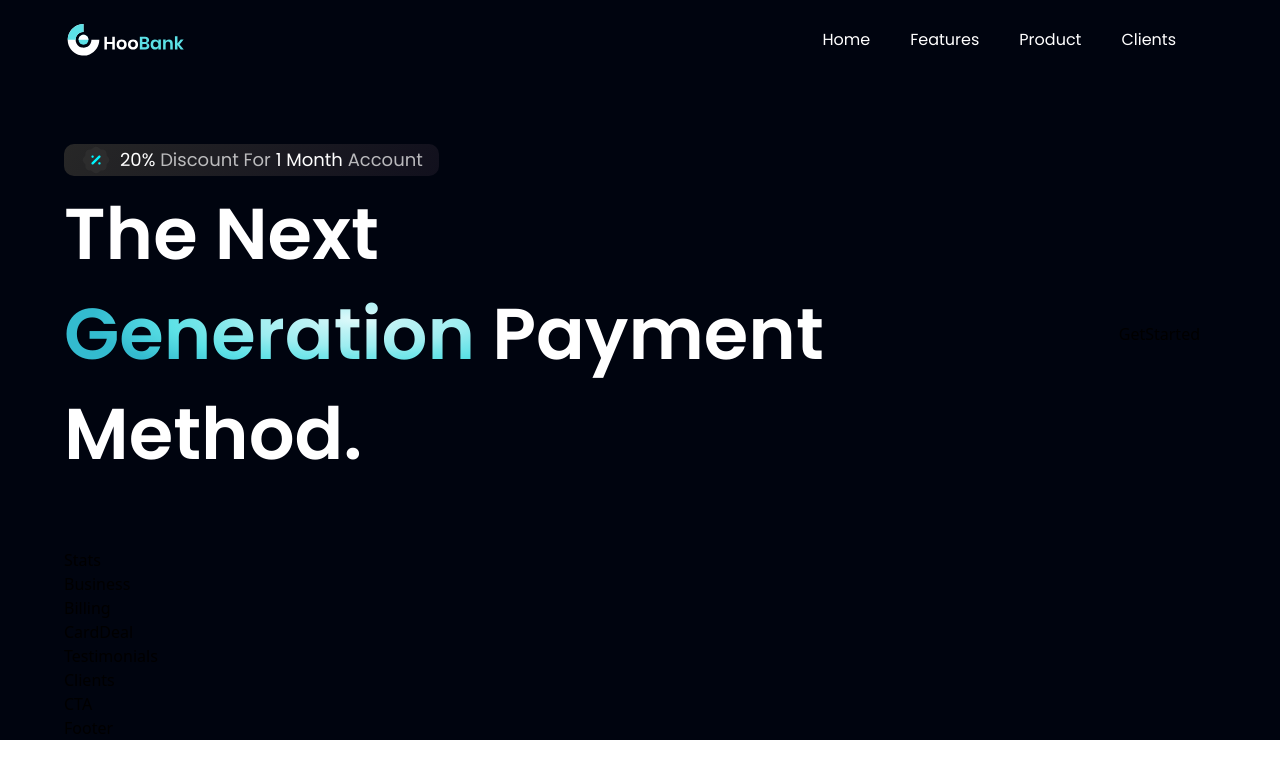
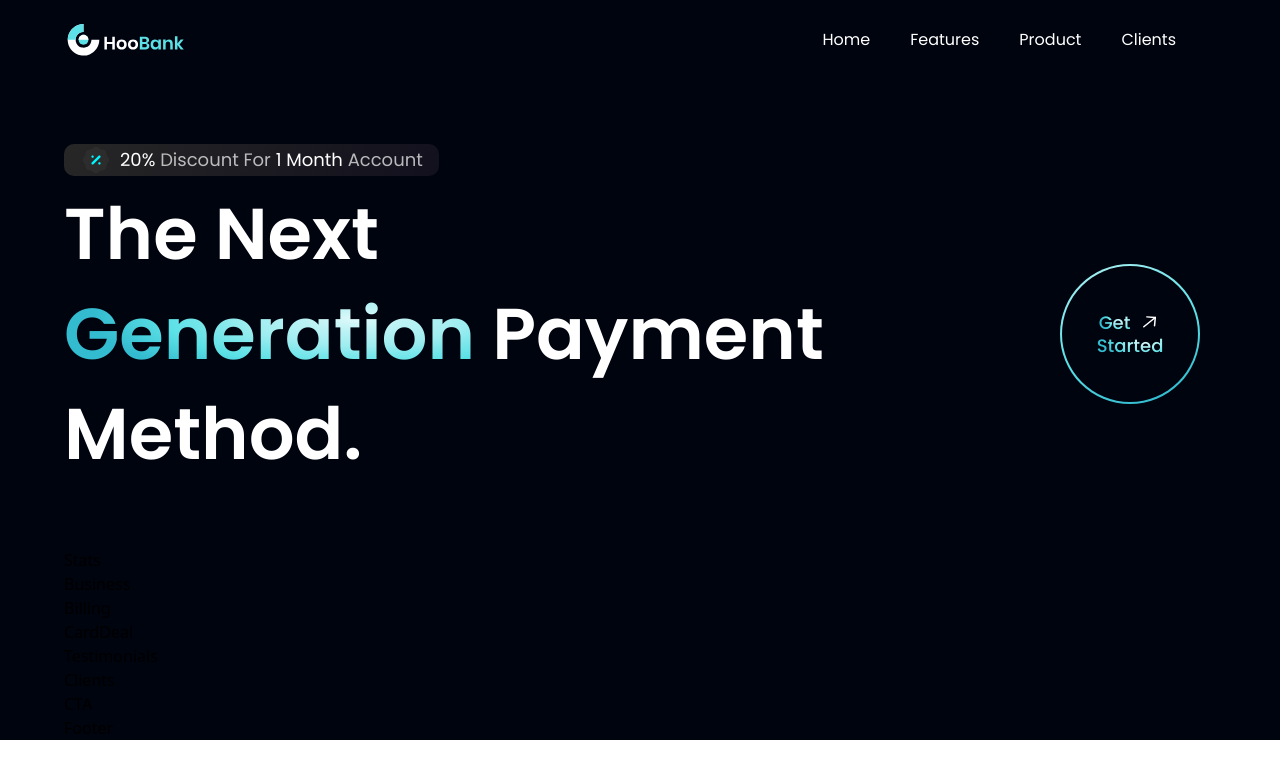
Before and after one commit to icuestiona/bank_modern_app, a React (Vite) app in the folder bank_modern_app/: page / in a window 1280 px wide. Shown: the top 778 px of the page. Built offline with nearby package versions, Linux system fonts and the light colour scheme.

Commit message:
GetStarted component added and styled

```diff
--- a/bank_modern_app/src/components/GetStarted.jsx
+++ b/bank_modern_app/src/components/GetStarted.jsx
@@ -1,7 +1,29 @@
 import React from "react";
+import styles from "../style";
+import { arrowUp } from "../assets";
 
-const GetStarted = () => {
-  return <div>GetStarted</div>;
-};
+const GetStarted = () => (
+  <div
+    className={`${styles.flexCenter} w-[140px] h-[140px] rounded-full bg-blue-gradient p-[2px] cursor-pointer`}
+  >
+    <div
+      className={`${styles.flexCenter} flex-col bg-primary w-[100%] h-[100%] rounded-full`}
+    >
+      <div className={`${styles.flexCenter} flex-row`}>
+        <p className="font-poppins font-medium text-[18px] leading-[23px] mr-2">
+          <span className="text-gradient">Get</span>
+        </p>
+        <img
+          src={arrowUp}
+          alt="arrow"
+          className="w-[23px] h-[23px] object-contain"
+        />
+      </div>
+      <p className="font-poppins font-medium text-[18px] leading-[23px]">
+        <span className="text-gradient">Started</span>
+      </p>
+    </div>
+  </div>
+);
 
 export default GetStarted;
```
